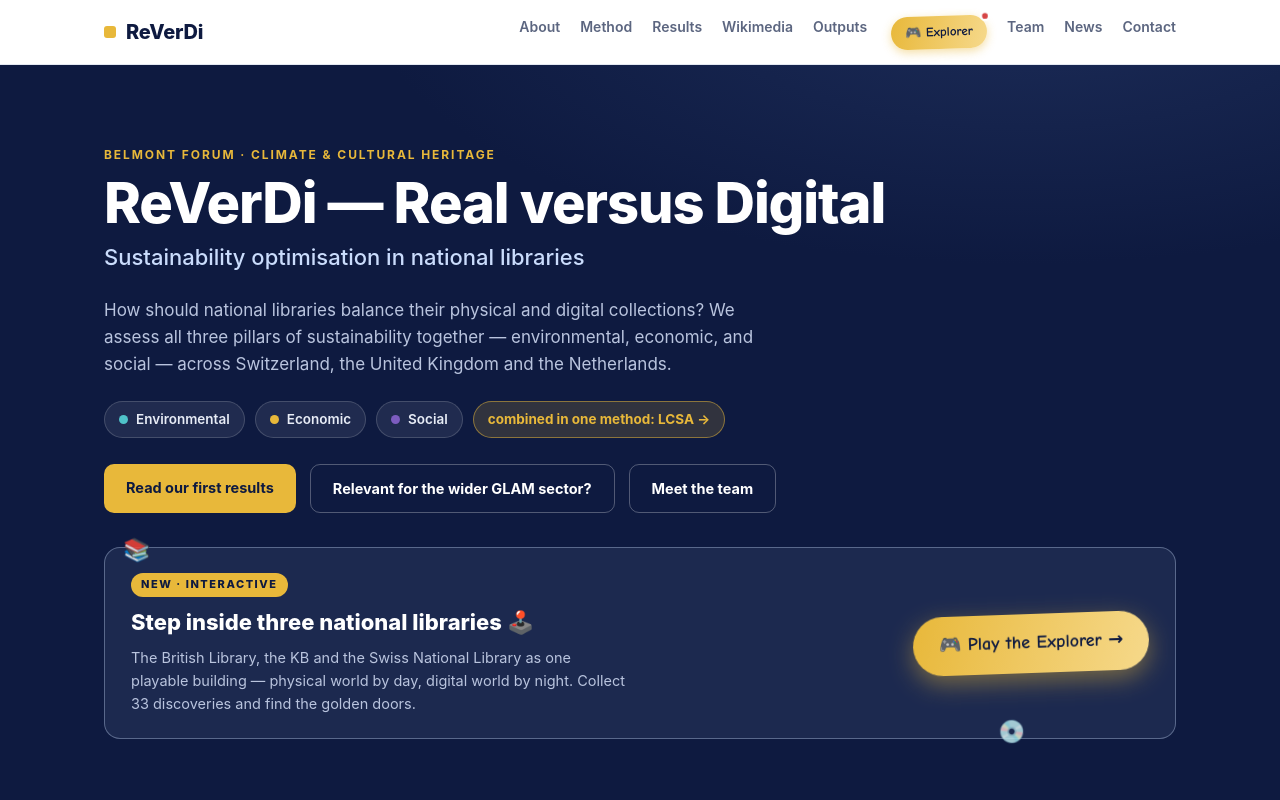
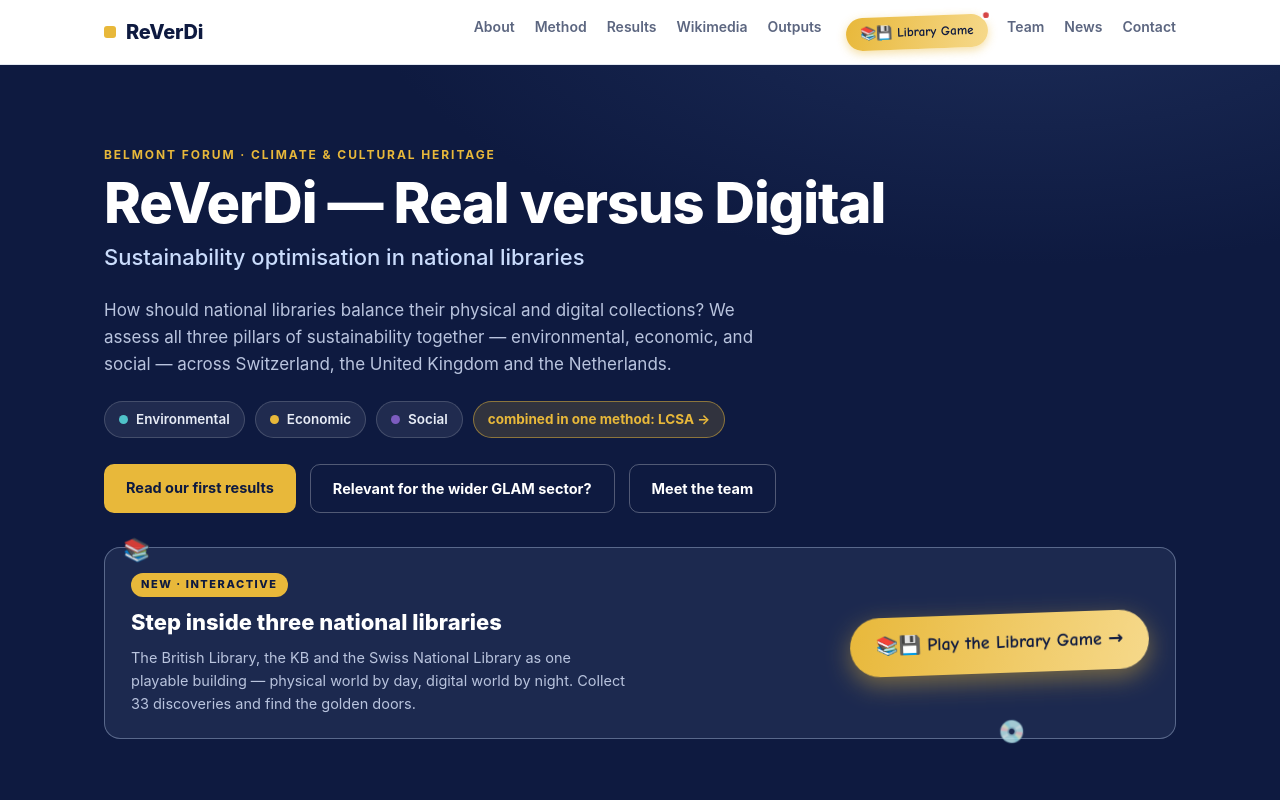
Before and after one commit to mfsahli/reverdi, a plain HTML site: page index.html in a window 1280 px wide. Shown: the top 800 px of the page. Drawn offline with Linux system fonts and the light colour scheme.

Commit message:
Add files via upload

```diff
--- a/index.html
+++ b/index.html
@@ -240,7 +240,7 @@
       <a href="pages/lcsa-results.html">Results</a>
       <a href="pages/open-heritage.html">Wikimedia</a>
       <a href="pages/outputs.html">Outputs</a>
-      <a class="explorer-link" href="pages/national-library-explorer.html">🎮 Explorer<span class="xdot"></span></a>
+      <a class="explorer-link" href="pages/national-library-explorer.html">📚💾 Library Game<span class="xdot"></span></a>
       <a href="#team">Team</a>
       <a href="#news">News</a>
       <a href="#contact">Contact</a>
@@ -273,10 +273,10 @@
       <div class="explorer-hero-in">
         <div>
           <div class="xh-badge">New · Interactive</div>
-          <h3>Step inside three national libraries 🕹️</h3>
+          <h3>Step inside three national libraries</h3>
           <p>The British Library, the KB and the Swiss National Library as one playable building — physical world by day, digital world by night. Collect 33 discoveries and find the golden doors.</p>
         </div>
-        <a class="xh-btn" href="pages/national-library-explorer.html">🎮 Play the Explorer →</a>
+        <a class="xh-btn" href="pages/national-library-explorer.html">📚💾 Play the Library Game →</a>
       </div>
     </div>
   </div>
```
